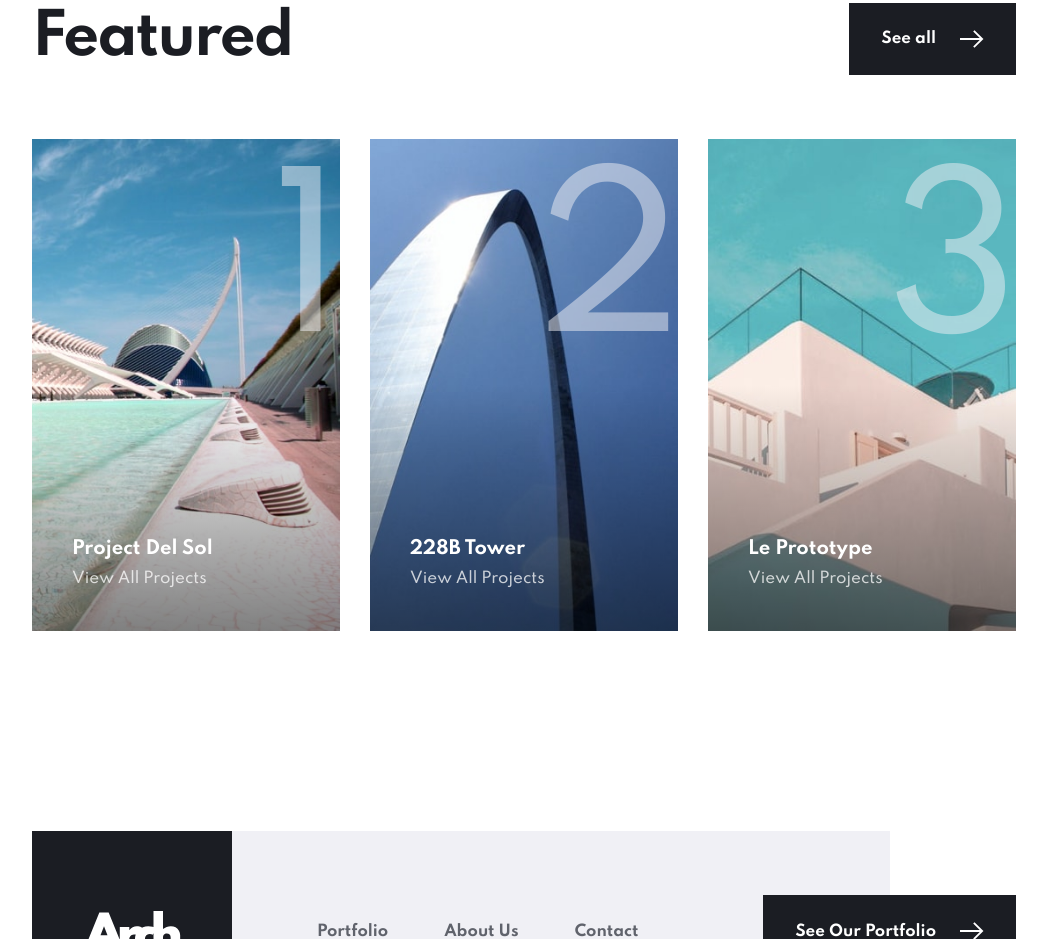
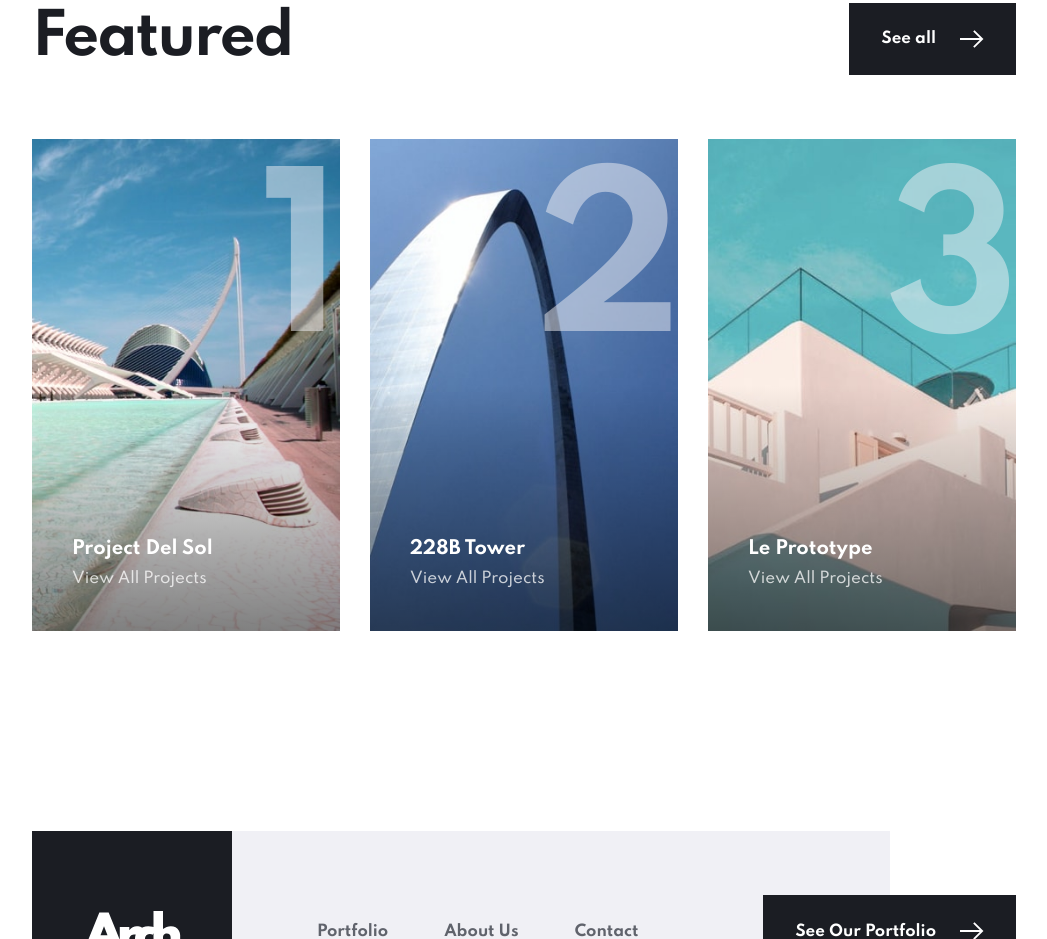
Before and after one commit to abhijitbcob/arch-studio-multi-page-website, a plain HTML site: page index.html in a window 1280 px wide. Shown: the part 2446-3385 px from the top of the page, without its empty margins (116-1163 px from the left). Drawn offline with Linux system fonts and the light colour scheme.

Commit message:
featured project

```diff
--- a/css/style.css
+++ b/css/style.css
@@ -1026,6 +1026,7 @@ li {
   opacity: 50%;
   color: var(--very-light-grey);
   font-size: 20rem;
+  font-weight: var(--font-bold);
   letter-spacing: -5px;
   line-height: 1;
 }
```
Also changed, not shown: 1 other file.
